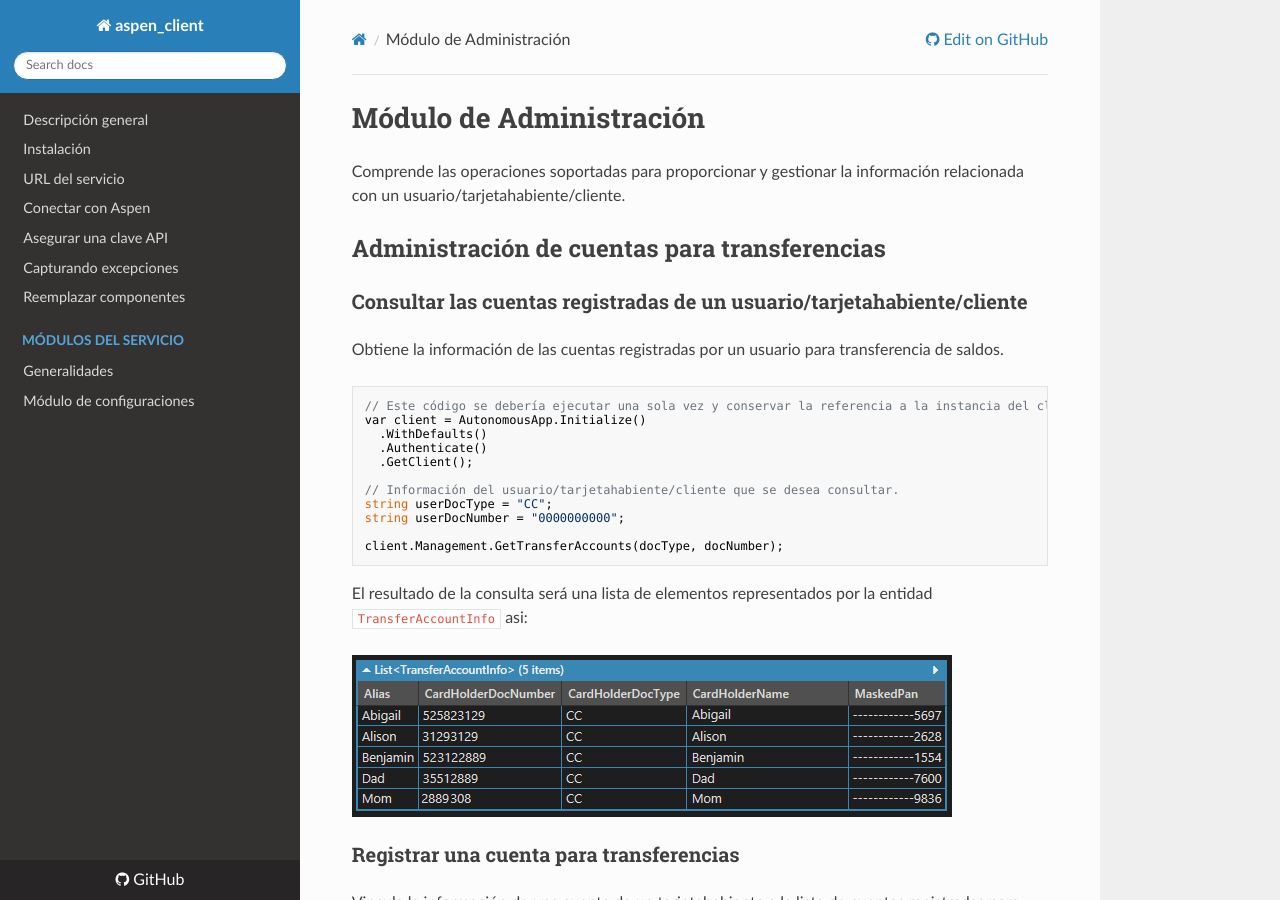
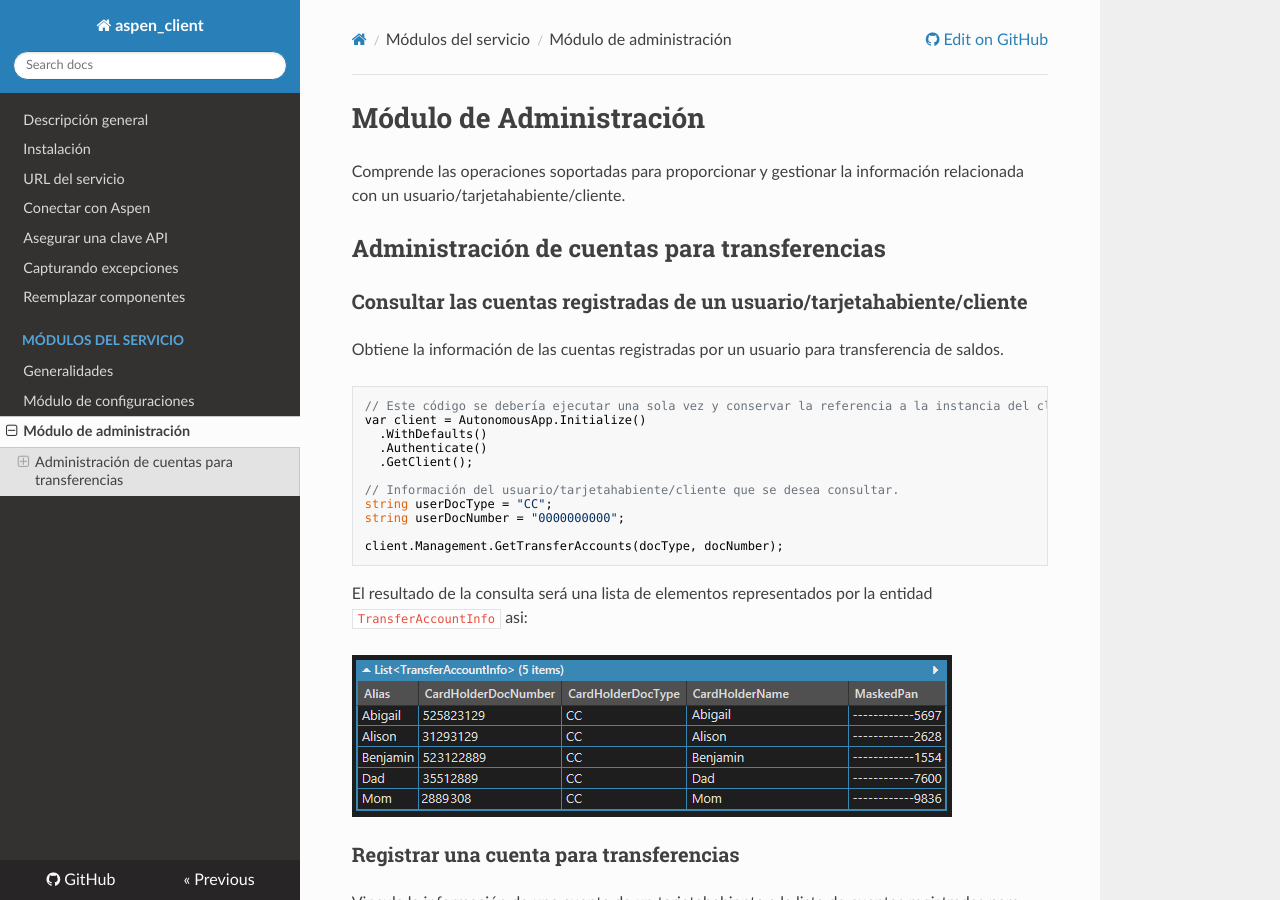
Before and after one commit to RD-Processa/Everco.Services.Aspen.Client.Docs, an MkDocs documentation site: the page built from docs/ManagementModule.md, in a window 1280 px wide and 900 px high. Built offline with MkDocs 1.6.1, drawn with Linux system fonts in a browser that asks for light colours; nearby versions of some CDN libraries; old or Windows-style settings are respelled for this version of MkDocs.

Commit message:
Ajustes ManagementModule

```diff
--- a/mkdocs.yml
+++ b/mkdocs.yml
@@ -14,3 +14,4 @@ pages:
 - Módulos del servicio:
   - Generalidades:  ModulesAndFeatures.md
   - Módulo de configuraciones: SettingsModule.md
+  - Módulo de administración: ManagementModule.md
```
